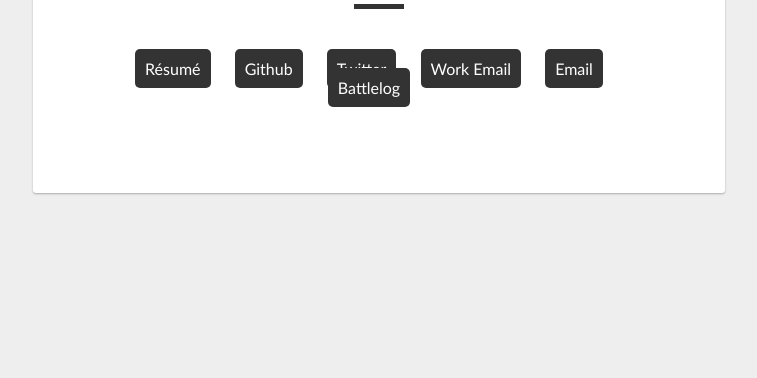
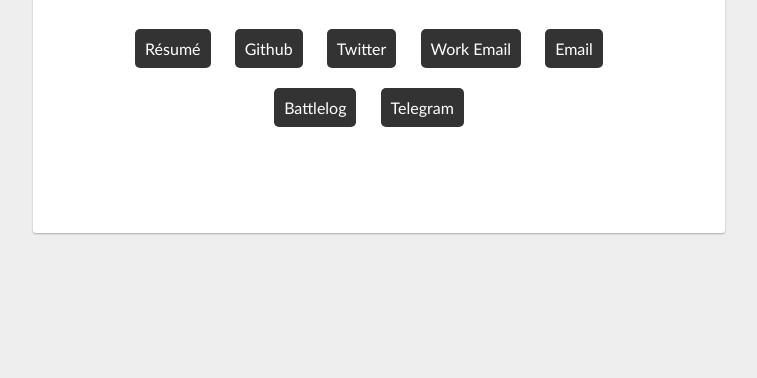
Before and after one commit to atomatoner/atomatoner.github.io, a website: page abhilash/index.html in a window 1280 px wide. Shown: the part 422-800 px from the top of the page, without its empty margins (261-1018 px from the left). Drawn offline with Linux system fonts and the light colour scheme.

Commit message:
fixed issues

```diff
--- a/abhilash/index.html
+++ b/abhilash/index.html
@@ -28,6 +28,7 @@
 		<span><a href="mailto:abhilash@atomaton.org" class="button">Work Email</a></span>
 		<span><a href="mailto:abhilashr@outlook.com" class="button">Email</a></span>
 		<span><a href="http://battlelog.battlefield.com/bf4/soldier/ragenayr/stats/1054440203/pc/" class="button">Battlelog</a></span>
+		<span><a href="https://telegram.me/bluewind" class="button">Telegram</a></span>
 	</div>
 </div>
 </div>
@@ -129,15 +130,21 @@
 	.contacts span {
 		margin-right: 20px;
 		margin-bottom: 20px;
+		display: inline-block;
+	    max-width: 90%;
+	    text-overflow: ellipsis;
+	    white-space: nowrap;
+	    margin-top:20px;
 	}
 	.button {
+		margin-bottom: 20px;
 		padding:10px;
 		background:#333;
 		border-radius:5px;
 		color:#fff;
 		transition: all 0.5s;
 		text-decoration: none;
-		break-word:keep-all;
+		word-break:keep-all;
 	}
 	.button:hover {
 		background:#777;
```
